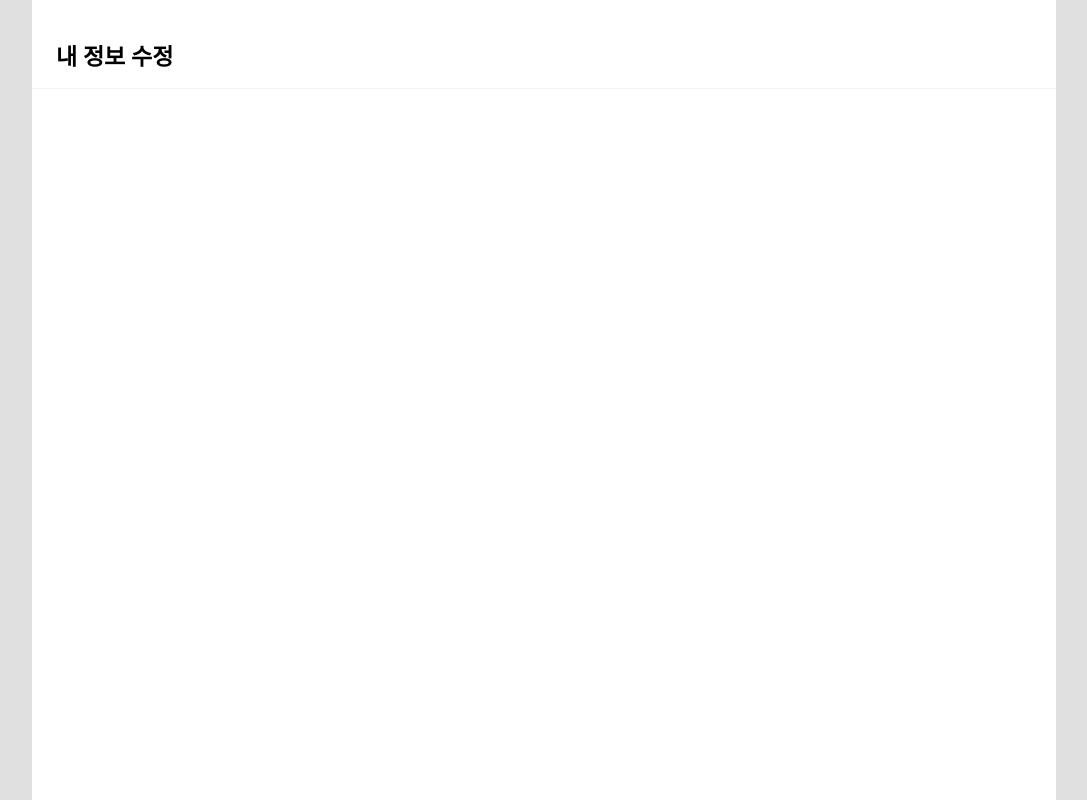
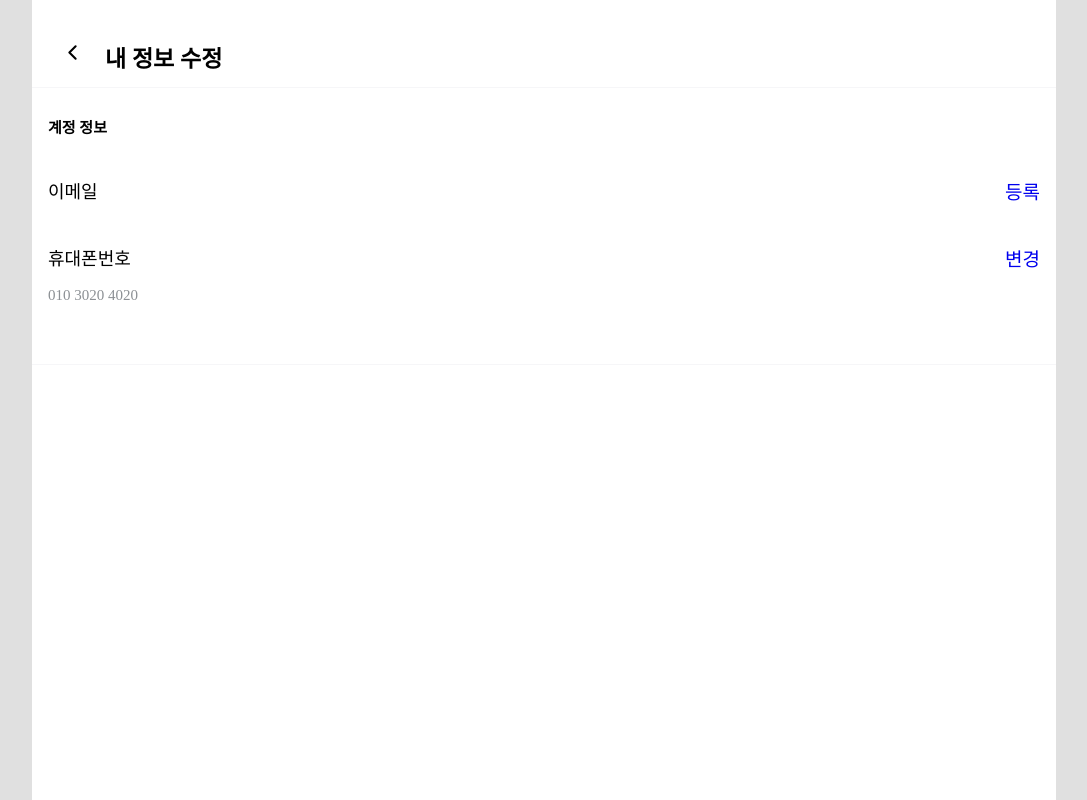
Before and after one commit to codestates-seb/seb43_main_021, a React (Create React App) app in the folder client/: page /useredit in a window 1280 px wide. Shown: the whole page, without its empty margins (96-1183 px from the left). Built offline with nearby package versions, Linux system fonts and the light colour scheme.

Commit message:
feat: 내 정보수정Makeup

```diff
--- /dev/null
+++ b/client/src/components/MyPage.js/UserEditBody.jsx
@@ -0,0 +1,55 @@
+import styled from "styled-components"
+import { Link } from 'react-router-dom';
+export default function UserEditBody(){
+
+  return(
+    <Wrapper>
+      <Container>
+        <Title>계정 정보</Title>
+        <BottomContainer>
+          이메일<EmailLink to='/email'>등록</EmailLink>
+        </BottomContainer>
+        <BottomContainer>
+          휴대폰번호<PhoneNumberLink to='/phonenumber'>변경</PhoneNumberLink>
+        </BottomContainer>
+        <Phone>010 3020 4020</Phone>
+      </Container>
+    </Wrapper>
+  )
+}
+
+const Wrapper = styled.div`
+  width: 100%;
+  margin:1.75rem 1rem ;
+  height: 13.75rem;
+
+`
+const Container = styled.div`
+  width: 100%;
+  height: 100%;
+`
+const BottomContainer = styled.div`
+  display: flex;
+  justify-content: space-between;
+  margin-top: 2.5rem;
+  font-size: 18px;
+`
+const Title = styled.div`
+  font-size: 15px;
+  font-weight: bold;
+`
+const EmailLink = styled(Link)`
+  text-decoration: none;
+  padding-right: 2rem;
+  font-size: 19px;
+`
+const PhoneNumberLink = styled(Link)`
+  text-decoration: none;
+  padding-right: 2rem;
+  font-size: 19px;
+`
+const Phone = styled.div`
+  margin-top: 1rem;
+  font-size: 15px;
+  color: #8c9094;
+`
--- a/client/src/components/UI/Header/Header.jsx
+++ b/client/src/components/UI/Header/Header.jsx
@@ -2,7 +2,7 @@ import React from "react";
 import styled from "styled-components";
 import { FiBell } from "react-icons/fi";
 import { Link } from "react-router-dom";
-import { BsSearch, BsBell } from "react-icons/bs";
+import { BsSearch } from "react-icons/bs";
 
 const Header = ({ title }) => {
   return (
--- a/client/src/components/UI/Header/UserEditHeader.jsx
+++ b/client/src/components/UI/Header/UserEditHeader.jsx
@@ -1,9 +1,10 @@
 import styled from "styled-components"
-
+import { FiChevronLeft } from "react-icons/fi";
+import { Link } from 'react-router-dom';
 export default function UserEditHeader({title}){
   return (
     <Wrapper>
-      <Title>{title}</Title>
+      <Title><CustomLink to="/mypage"><FiChevronLeft/></CustomLink>{title}</Title>
     </Wrapper>
 
   )
@@ -15,9 +16,19 @@ const Wrapper = styled.div`
   display: flex;
   font-size: 23px;
   font-weight: 700;
+  border-bottom: 1px solid #f6f6f8;
 `;
 const Title = styled.div`
-  margin-top: auto;
-  margin-bottom: 1rem;
-  margin-left: 1.5rem;
+  padding-top: 2.5rem;
+  display: flex;
+  svg{
+    width: 25px;
+    height: 25px;
+    margin-right: 1.25rem;
+    margin-left: 1.75rem;
+  }
 `;
+
+const CustomLink = styled(Link)`
+  color: inherit;
+`;
--- a/client/src/pages/BiddingDetail.jsx
+++ b/client/src/pages/BiddingDetail.jsx
@@ -118,12 +118,12 @@ const AuctionContent = styled.div`
   margin: 1.5rem 1rem;
 `;
 
-const AuctionSummary = styled.div`
-  margin: 0 0 1.5rem 1rem;
-  font-size: 0.75rem;
-  font-weight: bold;
-  color: gray;
-`;
+// const AuctionSummary = styled.div`
+//   margin: 0 0 1.5rem 1rem;
+//   font-size: 0.75rem;
+//   font-weight: bold;
+//   color: gray;
+// `;
 
 const UnderLine = styled.div`
   border: 0.5px solid #cccccc;
--- a/client/src/pages/UserEdit.jsx
+++ b/client/src/pages/UserEdit.jsx
@@ -1,20 +1,17 @@
 import React from "react";
 import styled from "styled-components"
 import UserEditHeader from '../components/UI/Header/UserEditHeader';
+import UserEditBody from '../components/MyPage.js/UserEditBody';
 
 export default function UserEdit(){
   return (
     <Wrapper>
       <UserEditHeader title={"내 정보 수정"}/>
-      <Line/>
+      <UserEditBody/>
     </Wrapper>
   )
 };
 
 const Wrapper = styled.div`
+  border-bottom: 1px solid #f6f6f8;
 `
-const Line = styled.div`
-  width: 100%;
-  height: 1px;
-  background: #f2f3f6;
-`
```
Also changed, not shown: client/src/components/MyPage.js/UserEdit.jsx (deleted).
